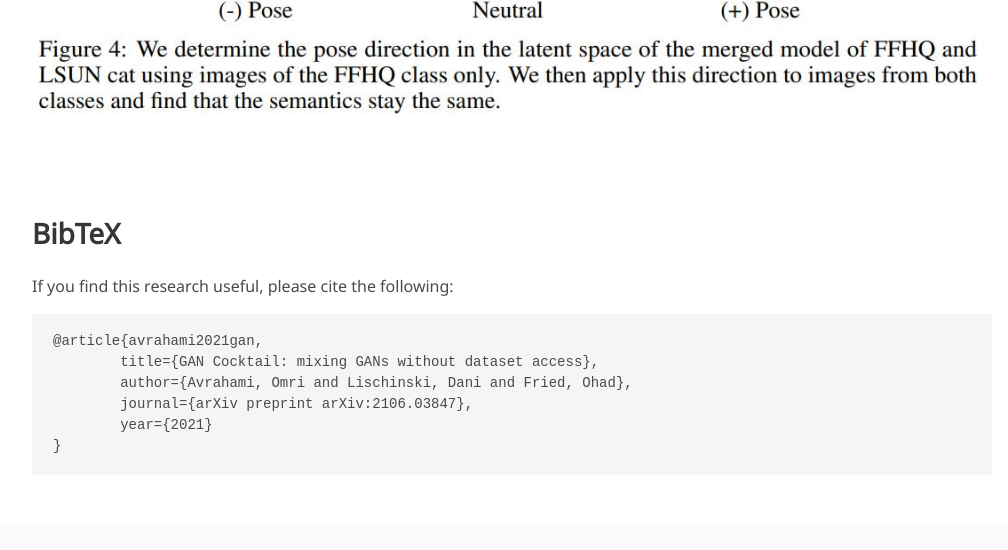
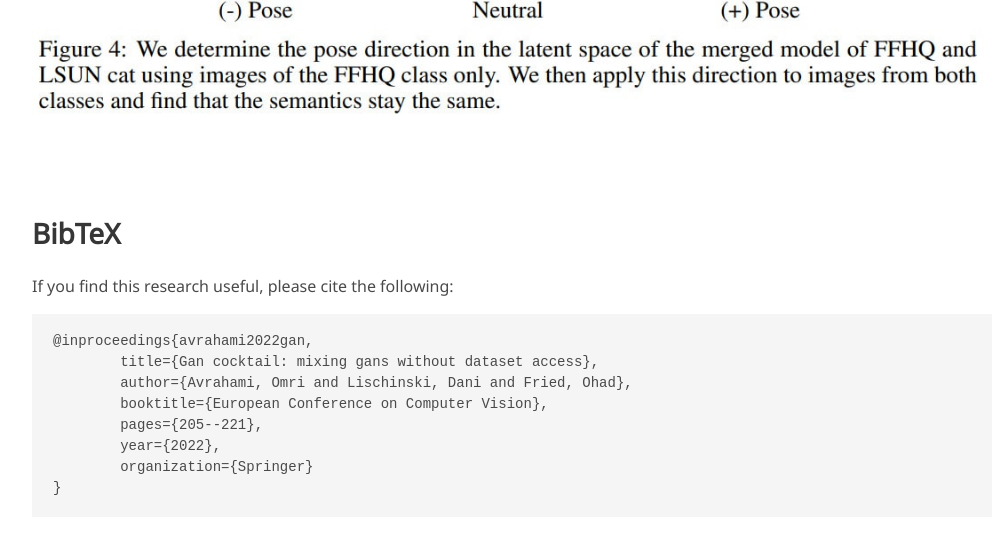
Before and after one commit to omriav/GAN-cocktail-page, a plain HTML site: page index.html in a window 1280 px wide. Shown: the part 6287-6837 px from the top of the page, without its empty margins (128-1136 px from the left). Drawn offline with nearby package versions, Linux system fonts and the light colour scheme; some icons are missing; a web font is replaced by a local one.

Commit message:
Update BibTex.

```diff
--- a/index.html
+++ b/index.html
@@ -366,11 +366,13 @@
       <h2 class="title">BibTeX</h2>
       <p>If you find this research useful, please cite the following:</p>
 
-      <pre><code>@article{avrahami2021gan,
-        title={GAN Cocktail: mixing GANs without dataset access},
+      <pre><code>@inproceedings{avrahami2022gan,
+        title={Gan cocktail: mixing gans without dataset access},
         author={Avrahami, Omri and Lischinski, Dani and Fried, Ohad},
-        journal={arXiv preprint arXiv:2106.03847},
-        year={2021}
+        booktitle={European Conference on Computer Vision},
+        pages={205--221},
+        year={2022},
+        organization={Springer}
 }</code></pre>
     </div>
   </section>
```
